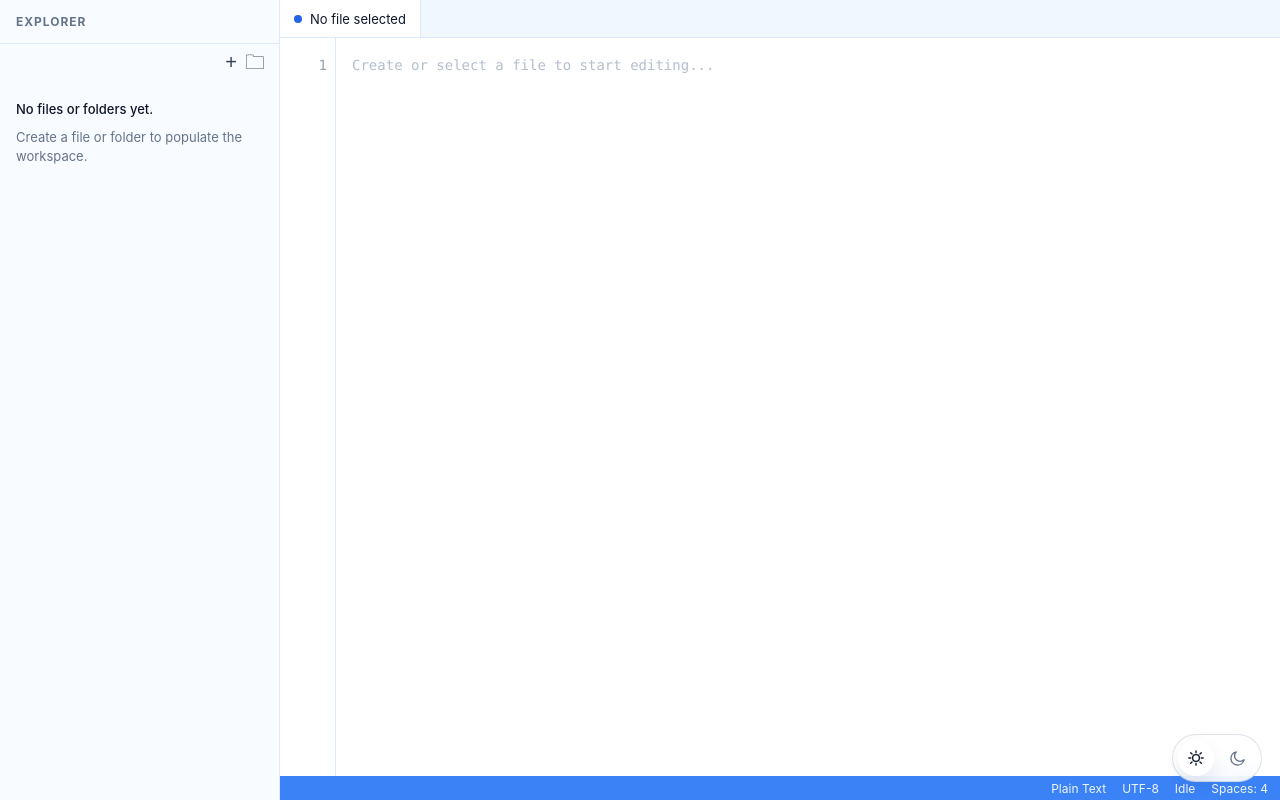
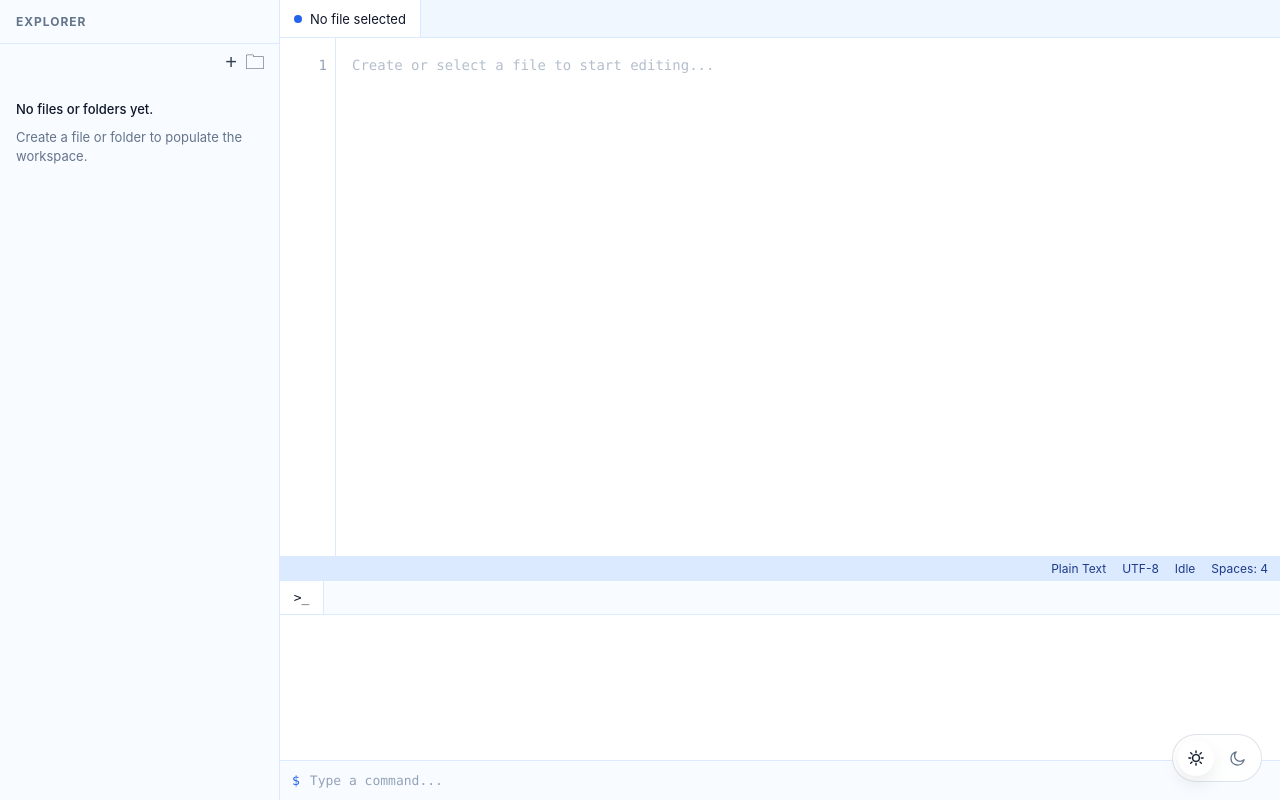
Before and after one commit to od-itec/Frontend, a React app: page /workspace in a window 1280 px wide. Built offline with nearby package versions, Linux system fonts and the light colour scheme; the HTML template or start-up script is replaced by a standard one.

Commit message:
Added terminal

```diff
--- /dev/null
+++ b/src/components/EditorWithTerminal.jsx
@@ -0,0 +1,32 @@
+import { useState } from "react";
+import Editor from "./Editor";
+import TerminalPanel from "./TerminalPanel";
+
+function EditorWithTerminal({ activeFile, updateActiveFile }) {
+  const [isTerminalOpen, setIsTerminalOpen] = useState(true);
+
+  return (
+    <div className="editor-stack">
+      <div className="editor-main">
+        <Editor activeFile={activeFile} updateActiveFile={updateActiveFile} />
+      </div>
+
+      <div className={`bottom-panel ${isTerminalOpen ? "open" : "closed"}`}>
+        <div className="bottom-panel-tabs">
+          <button
+            className={`bottom-panel-tab ${isTerminalOpen ? "active" : ""}`}
+            onClick={() => setIsTerminalOpen((prev) => !prev)}
+            title="Toggle terminal"
+            aria-label="Toggle terminal"
+          >
+            <span className="terminal-tab-icon">&gt;_</span>
+          </button>
+        </div>
+
+        {isTerminalOpen && <TerminalPanel />}
+      </div>
+    </div>
+  );
+}
+
+export default EditorWithTerminal;
--- /dev/null
+++ b/src/components/TerminalPanel.jsx
@@ -0,0 +1,59 @@
+import { useState } from "react";
+
+function TerminalPanel() {
+  const [lines, setLines] = useState([]);
+  const [command, setCommand] = useState("");
+
+  const handleSubmit = (e) => {
+    e.preventDefault();
+
+    const trimmed = command.trim();
+    if (!trimmed) return;
+
+    const nextLines = [...lines, `$ ${trimmed}`];
+
+    if (trimmed === "clear") {
+      setLines([]);
+      setCommand("");
+      return;
+    }
+
+    if (trimmed.startsWith("echo ")) {
+      nextLines.push(trimmed.slice(5));
+    } else if (trimmed === "pwd") {
+      nextLines.push("/workspace");
+    } else if (trimmed === "help") {
+      nextLines.push("Available commands: help, clear, echo, pwd");
+    } else {
+      nextLines.push(`Command not found: ${trimmed}`);
+    }
+
+    setLines(nextLines);
+    setCommand("");
+  };
+
+  return (
+    <section className="terminal-panel">
+      <div className="terminal-output">
+        {lines.map((line, index) => (
+          <div key={`${line}-${index}`} className="terminal-line">
+            {line}
+          </div>
+        ))}
+      </div>
+
+      <form className="terminal-input-row" onSubmit={handleSubmit}>
+        <span className="terminal-prompt">$</span>
+        <input
+          className="terminal-input"
+          value={command}
+          onChange={(e) => setCommand(e.target.value)}
+          placeholder="Type a command..."
+          spellCheck={false}
+        />
+      </form>
+    </section>
+  );
+}
+
+export default TerminalPanel;
--- a/src/components/WorkspaceLayout.css
+++ b/src/components/WorkspaceLayout.css
@@ -25,6 +25,21 @@
   --ws-toggle-active-bg: rgba(56, 189, 248, 0.22);
   --ws-toggle-active-text: #eff6ff;
   --ws-toggle-shadow: rgba(56, 189, 248, 0.12);
+
+  --ws-file-row-hover: #2a2d2e;
+  --ws-file-row-active: #37373d;
+  --ws-delete-hover-bg: #5a1d1d;
+  --ws-delete-hover-text: #ffffff;
+
+  --ws-bottom-panel-bg: #181818;
+  --ws-bottom-panel-border: #2a2a2a;
+  --ws-terminal-bg: #1e1e1e;
+  --ws-terminal-text: #d4d4d4;
+  --ws-terminal-muted: #6f6f6f;
+  --ws-terminal-prompt: #4fc1ff;
+  --ws-terminal-tab-text: #cfcfcf;
+  --ws-terminal-tab-active-bg: #1e1e1e;
+  --ws-terminal-tab-active-text: #ffffff;
 
   position: fixed;
   inset: 0;
@@ -61,10 +76,41 @@
   --ws-toggle-active-bg: #ffffff;
   --ws-toggle-active-text: #0f172a;
   --ws-toggle-shadow: rgba(15, 23, 42, 0.08);
+
+  --ws-file-row-hover: #e8f1ff;
+  --ws-file-row-active: #dbeafe;
+  --ws-delete-hover-bg: #fee2e2;
+  --ws-delete-hover-text: #991b1b;
+
+  --ws-bottom-panel-bg: #f8fbff;
+  --ws-bottom-panel-border: #dbeafe;
+  --ws-terminal-bg: #ffffff;
+  --ws-terminal-text: #0f172a;
+  --ws-terminal-muted: #94a3b8;
+  --ws-terminal-prompt: #2563eb;
+  --ws-terminal-tab-text: #64748b;
+  --ws-terminal-tab-active-bg: #ffffff;
+  --ws-terminal-tab-active-text: #0f172a;
+
+  --ws-status-bg: #dbeafe;
+  --ws-status-text: #1e3a8a;
 }
 
 .workspace-shell.theme-graphite {
   --ws-shell-bg: #0f172a;
+
+  --ws-bottom-panel-bg: #181818;
+  --ws-bottom-panel-border: #2a2a2a;
+  --ws-terminal-bg: #1e1e1e;
+  --ws-terminal-text: #d4d4d4;
+  --ws-terminal-muted: #6f6f6f;
+  --ws-terminal-prompt: #4fc1ff;
+  --ws-terminal-tab-text: #cfcfcf;
+  --ws-terminal-tab-active-bg: #1e1e1e;
+  --ws-terminal-tab-active-text: #ffffff;
+
+  --ws-status-bg: #172554;
+  --ws-status-text: #dbeafe;
 }
 
 .workspace-theme-toggle {
@@ -607,11 +653,11 @@
 }
 
 .file-row:hover {
-  background: #2a2d2e;
+  background: var(--ws-file-row-hover);
 }
 
 .file-row.active {
-  background: #37373d;
+  background: var(--ws-file-row-active);
 }
 
 .file-row .file-item {
@@ -624,7 +670,7 @@
   padding: 0;
   border: none;
   background: transparent;
-  color: #d4d4d4;
+  color: var(--ws-shell-text);
   font-size: 13px;
   text-align: left;
   cursor: pointer;
@@ -640,10 +686,128 @@
 }
 
 .delete-action {
-  color: #d4d4d4;
+  color: var(--ws-shell-text);
 }
 
 .delete-action:hover {
-  background: #5a1d1d;
-  color: #ffffff;
+  background: var(--ws-delete-hover-bg);
+  color: var(--ws-delete-hover-text);
 }
+
+.editor-stack {
+  flex: 1;
+  min-width: 0;
+  display: flex;
+  flex-direction: column;
+  background: var(--ws-editor-bg);
+}
+
+.editor-main {
+  flex: 1;
+  min-height: 0;
+  display: flex;
+}
+
+.bottom-panel {
+  border-top: 1px solid var(--ws-bottom-panel-border);
+  background: var(--ws-bottom-panel-bg);
+}
+
+.bottom-panel.closed {
+  height: 34px;
+}
+
+.bottom-panel.open {
+  height: 220px;
+  display: flex;
+  flex-direction: column;
+}
+
+.bottom-panel-tabs {
+  height: 34px;
+  display: flex;
+  align-items: center;
+  background: var(--ws-bottom-panel-bg);
+  border-bottom: 1px solid var(--ws-bottom-panel-border);
+}
+
+.bottom-panel-tab {
+  height: 100%;
+  min-width: 44px;
+  padding: 0 12px;
+  border: none;
+  border-right: 1px solid var(--ws-bottom-panel-border);
+  background: transparent;
+  color: var(--ws-terminal-tab-text);
+  font-size: 12px;
+  cursor: pointer;
+  display: inline-flex;
+  align-items: center;
+  justify-content: center;
+}
+
+.bottom-panel-tab.active {
+  background: var(--ws-terminal-tab-active-bg);
+  color: var(--ws-terminal-tab-active-text);
+}
+
+.terminal-tab-icon {
+  font-family: Consolas, "Courier New", monospace;
+  font-size: 13px;
+  line-height: 1;
+}
+
+.terminal-panel {
+  flex: 1;
+  min-height: 0;
+  display: flex;
+  flex-direction: column;
+  background: var(--ws-bottom-panel-bg);
+}
+
+.terminal-output {
+  flex: 1;
+  overflow: auto;
+  padding: 10px 12px;
+  font-family: Consolas, "Courier New", monospace;
+  font-size: 13px;
+  line-height: 1.5;
+  color: var(--ws-terminal-text);
+  background: var(--ws-terminal-bg);
+}
+
+.terminal-line {
+  white-space: pre-wrap;
+  word-break: break-word;
+}
+
+.terminal-input-row {
+  height: 40px;
+  display: flex;
+  align-items: center;
+  gap: 8px;
+  padding: 0 12px;
+  border-top: 1px solid var(--ws-bottom-panel-border);
+  background: var(--ws-bottom-panel-bg);
+}
+
+.terminal-prompt {
+  color: var(--ws-terminal-prompt);
+  font-family: Consolas, "Courier New", monospace;
+  font-size: 13px;
+}
+
+.terminal-input {
+  flex: 1;
+  min-width: 0;
+  border: none;
+  outline: none;
+  background: transparent;
+  color: var(--ws-terminal-text);
+  font-family: Consolas, "Courier New", monospace;
+  font-size: 13px;
+}
+
+.terminal-input::placeholder {
+  color: var(--ws-terminal-muted);
+}
--- a/src/components/WorkspaceLayout.jsx
+++ b/src/components/WorkspaceLayout.jsx
@@ -1,7 +1,8 @@
 import { useEffect, useMemo, useState } from "react";
 import Sidebar from "./Sidebar";
-import Editor from "./Editor";
+import Editor from "./EditorWithTerminal";
 import "./WorkspaceLayout.css";
+import EditorWithTerminal from "./EditorWithTerminal";
 
 const THEME_STORAGE_KEY = "itec-theme";
 
@@ -254,7 +255,7 @@ function WorkspaceLayout() {
         onCancelRenameItem={handleCancelRenameItem}
       />
 
-      <Editor
+      <EditorWithTerminal
         activeFile={activeFile?.type === "file" ? activeFile : null}
         updateActiveFile={handleUpdateActiveFile}
       />
```
